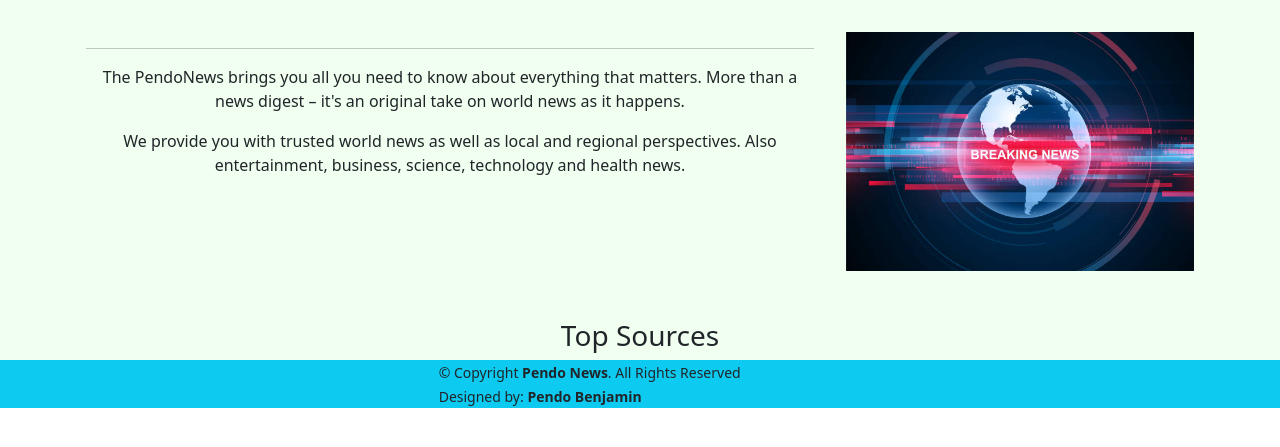
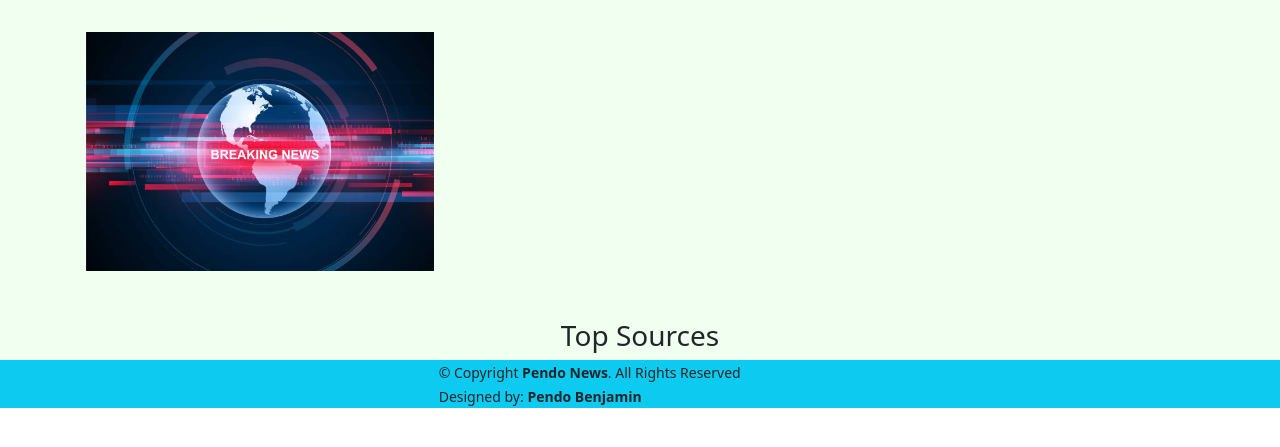
Before and after one commit to munga114/articles, a Flask app: template app/templates/index.html in a window 1280 px wide. Shown: the part 136-583 px from the top of the page. Run offline with Flask 2, Linux system fonts and the light colour scheme; the template is opened without the code that fills it, so the values that code supplies are empty; some libraries are stand-ins or nearby versions.

Commit message:
edit div

```diff
--- a/app/templates/index.html
+++ b/app/templates/index.html
@@ -6,13 +6,6 @@
 
 <div class="container">
     <div class="row">
-        <div class="col-md-8 mt-3 p-3">
-            <hr>
-            <p>The PendoNews brings you all you need to know about everything that matters. More than a news digest – it's an original take on world news as it happens.
-            </p>
-            <p>We provide you with trusted world news as well as local and regional perspectives. Also entertainment, business, science, technology and health news.
-            </p>
-        </div>
         <div class="col-md-4 mt-3 p-3">
             <img class="w-100" src="{{url_for('static',filename='images/news.jpg')}}" alt="">
         </div>
```
